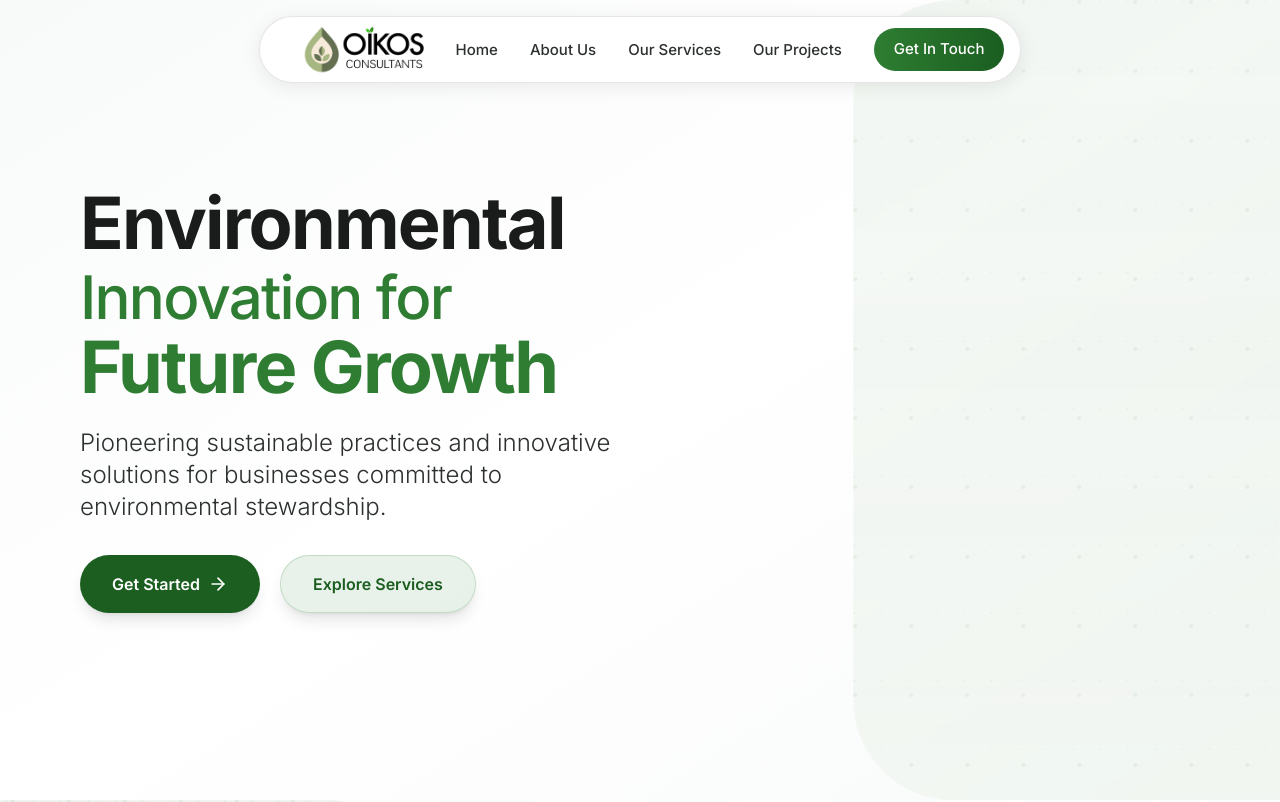
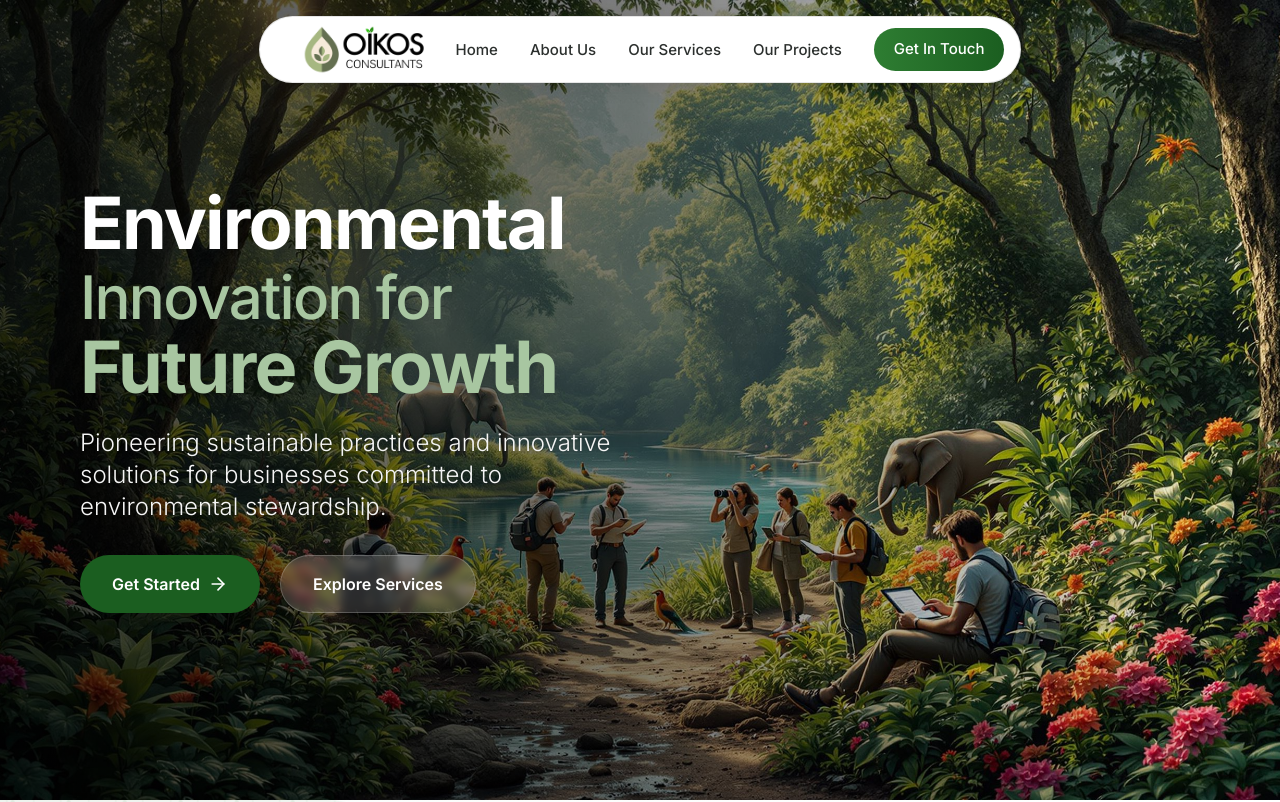
Before and after one commit to akaashchitragar/oikos-consultants, a Next.js app: page / in a window 1280 px wide. Shown: the top 802 px of the page. Built offline with nearby package versions, Linux system fonts and the light colour scheme.

Commit message:
Fixed Some issues - Final Dev build 1.0

```diff
--- a/app/page.tsx
+++ b/app/page.tsx
@@ -67,36 +67,18 @@ export default function Home() {
   return (
     <main className="flex min-h-screen flex-col">
       {/* Hero Section */}
-      <section className="relative h-screen flex items-center overflow-hidden bg-white">
-        {/* Add subtle gradient background similar to other sections */}
-        <div className="absolute inset-0 bg-gradient-to-br from-[#F8FAF9] via-white to-[#F8FAF9]" />
-
-        {/* Add decorative pattern element similar to other sections */}
-        <div className="absolute top-0 right-0 w-1/2 h-full bg-gradient-to-bl from-[#2E7D32]/5 via-[#2E7D32]/3 to-[#2E7D32]/5 rounded-l-[100px] transform translate-x-1/3 overflow-hidden backdrop-blur-[1px]">
-          {/* Pattern Container */}
-          <div className="absolute inset-0">
-            {/* Subtle Gradient Overlays */}
-            <div className="absolute inset-0 bg-gradient-to-t from-white/40 to-transparent mix-blend-soft-light" />
-
-            {/* Enhanced Dots Pattern */}
-            <div className="absolute inset-0">
-              {/* Larger dots */}
-              <div className="absolute inset-0 grid grid-cols-12 gap-8 opacity-[0.08]">
-                {Array.from({ length: 144 }).map((_, index) => (
-                  <div key={`hero-dot-${index}`} className="w-1 h-1 rounded-full bg-[#2E7D32] drop-shadow-[0_0_1px_rgba(46,125,50,0.1)]" />
-                ))}
-              </div>
-              {/* Smaller dots for added depth */}
-              <div className="absolute inset-0 grid grid-cols-[repeat(24,1fr)] gap-4 opacity-[0.05]">
-                {Array.from({ length: 288 }).map((_, index) => (
-                  <div key={`hero-small-${index}`} className="w-0.5 h-0.5 rounded-full bg-[#2E7D32]" />
-                ))}
-              </div>
-            </div>
-          </div>
+      <section className="relative h-screen flex items-center overflow-hidden">
+        <div className="absolute inset-0">
+          <Image
+            src="/images/Hero-banner.jpeg"
+            alt="Hero Background"
+            fill
+            className="object-cover"
+            priority
+          />
+          <div className="absolute inset-0 bg-gradient-to-r from-black/70 via-black/50 to-transparent" />
         </div>
-
-        <div className="container mx-auto px-4 sm:px-6 lg:px-8 relative">
+        <div className="container mx-auto px-4 sm:px-6 lg:px-8 z-10">
           <motion.div
             initial={{ opacity: 0, x: -20 }}
             animate={{ opacity: 1, x: 0 }}
@@ -111,7 +93,7 @@ export default function Home() {
                 exit={{ opacity: 0, y: -20 }}
                 transition={{ duration: 0.5 }}
               >
-                <h1 className="text-5xl md:text-6xl lg:text-7xl font-bold text-[#1A1C1B] leading-tight tracking-tight">
+                <h1 className="text-5xl md:text-6xl lg:text-7xl font-bold text-white leading-tight tracking-tight">
                   <motion.div
                     className="flex flex-col gap-2"
                     initial={{ opacity: 0 }}
@@ -122,13 +104,13 @@ export default function Home() {
                       initial={{ opacity: 0, x: -20 }}
                       animate={{ opacity: 1, x: 0 }}
                       transition={{ duration: 0.5, delay: 0.3 }}
-                      className="text-[#1A1C1B]"
+                      className="text-white"
                     >
                       {headingVariants[currentHeading].line1}
                     </motion.span>
                     <div className="flex flex-col gap-1">
                       <motion.span
-                        className="text-4xl md:text-5xl lg:text-6xl text-[#2E7D32] font-medium"
+                        className="text-4xl md:text-5xl lg:text-6xl text-[#A8C6A1] font-medium"
                         initial={{ opacity: 0, x: -20 }}
                         animate={{ opacity: 1, x: 0 }}
                         transition={{ duration: 0.5, delay: 0.4 }}
@@ -136,7 +118,7 @@ export default function Home() {
                         {headingVariants[currentHeading].line2}
                       </motion.span>
                       <motion.span
-                        className="text-5xl md:text-6xl lg:text-7xl text-[#2E7D32]"
+                        className="text-5xl md:text-6xl lg:text-7xl text-[#A8C6A1] drop-shadow-lg"
                         initial={{ opacity: 0, x: -20 }}
                         animate={{ opacity: 1, x: 0 }}
                         transition={{ duration: 0.5, delay: 0.5 }}
@@ -147,7 +129,7 @@ export default function Home() {
                   </motion.div>
                 </h1>
                 <motion.p
-                  className="text-lg md:text-xl lg:text-2xl mt-6 mb-8 text-[#2C302E] max-w-xl font-light leading-relaxed"
+                  className="text-lg md:text-xl lg:text-2xl mt-6 mb-8 text-neutral-100 max-w-xl font-light leading-relaxed drop-shadow"
                   initial={{ opacity: 0, y: 20 }}
                   animate={{ opacity: 1, y: 0 }}
                   transition={{ duration: 0.5, delay: 0.6 }}
@@ -172,7 +154,7 @@ export default function Home() {
               </Link>
               <Link
                 href="/services"
-                className="px-8 py-4 bg-[#2E7D32]/10 hover:bg-[#2E7D32]/20 rounded-full text-[#1B5E20] font-semibold transition-all w-fit hover:scale-105 shadow-lg hover:shadow-xl border border-[#2E7D32]/20 hover:border-[#2E7D32]/30"
+                className="px-8 py-4 bg-white/15 hover:bg-white/25 rounded-full text-white font-semibold backdrop-blur-sm transition-all w-fit hover:scale-105 shadow-lg hover:shadow-xl border border-white/20 hover:border-white/30"
               >
                 <span className="text-base">Explore Services</span>
               </Link>
--- a/components/TrustedOrganizations.tsx
+++ b/components/TrustedOrganizations.tsx
@@ -1,9 +1,9 @@
 'use client'
 
 import Image from 'next/image'
-import { motion, useAnimationControls } from 'framer-motion'
+import { motion } from 'framer-motion'
 import { Building2 } from 'lucide-react'
-import { useEffect } from 'react'
+import { useEffect, useState, useRef } from 'react'
 
 const organizations = [
   { name: 'Partner 1', logo: '/images/partners/partner1.png' },
@@ -19,20 +19,47 @@ const organizations = [
 ]
 
 export default function TrustedOrganizations() {
-  const controls = useAnimationControls();
+  const containerRef = useRef<HTMLDivElement>(null);
+  const [scrollX, setScrollX] = useState(0);
+  const scrollSpeed = 0.5; // pixels per frame - adjust for speed
+  const logoWidth = 196; // 180px width + 16px gap
+  const totalWidth = organizations.length * logoWidth;
 
   useEffect(() => {
-    controls.start({
-      x: -((180 + 16) * organizations.length),
-      transition: {
-        duration: 30,
-        ease: "linear",
-        repeat: Infinity,
-        repeatType: "loop",
-        repeatDelay: 0
+    let animationId: number;
+    let lastTimestamp: number;
+
+    const step = (timestamp: number) => {
+      if (!lastTimestamp) lastTimestamp = timestamp;
+      const deltaTime = timestamp - lastTimestamp;
+      lastTimestamp = timestamp;
+
+      // Update scroll position
+      setScrollX(prevScrollX => {
+        let newScrollX = prevScrollX - scrollSpeed * deltaTime / 16; // normalize to ~60fps
+
+        // Reset when we've scrolled one full set of logos
+        if (Math.abs(newScrollX) >= totalWidth) {
+          newScrollX = 0;
+        }
+
+        return newScrollX;
+      });
+
+      animationId = requestAnimationFrame(step);
+    };
+
+    animationId = requestAnimationFrame(step);
+
+    return () => {
+      if (animationId) {
+        cancelAnimationFrame(animationId);
       }
-    });
-  }, [controls]);
+    };
+  }, [totalWidth]);
+
+  // Create three sets of logos for seamless scrolling
+  const allLogos = [...organizations, ...organizations, ...organizations];
 
   return (
     <section className="py-10 bg-white">
@@ -70,27 +97,37 @@ export default function TrustedOrganizations() {
         </motion.div>
 
         {/* Partners Scroll */}
-        <div className="relative w-full overflow-hidden py-4">
-          <div className="absolute left-0 top-4 bottom-4 w-32 bg-gradient-to-r from-white to-transparent z-10" />
-          <div className="absolute right-0 top-4 bottom-4 w-32 bg-gradient-to-l from-white to-transparent z-10" />
+        <div className="relative w-full overflow-hidden py-8">
+          <div className="absolute left-0 top-8 bottom-8 w-32 bg-gradient-to-r from-white to-transparent z-10" />
+          <div className="absolute right-0 top-8 bottom-8 w-32 bg-gradient-to-l from-white to-transparent z-10" />
 
-          <div className="flex">
-            <motion.div
-              className="flex gap-4 items-center py-2"
-              animate={controls}
+          <div className="flex overflow-hidden">
+            <div
+              ref={containerRef}
+              className="flex gap-4 items-center py-6 px-4"
               style={{
                 width: "max-content",
                 paddingLeft: '2rem',
                 paddingRight: '2rem',
+                transform: `translateX(${scrollX}px)`,
+                willChange: 'transform', // Optimize for animation performance
               }}
             >
-              {/* First set of logos */}
-              {organizations.map((org, index) => (
+              {allLogos.map((org, index) => (
                 <div
                   key={`${org.name}-${index}`}
-                  className="flex-shrink-0 w-[180px] h-[90px] relative grayscale hover:grayscale-0 transition-all duration-300
-                           bg-white rounded-lg shadow-md hover:shadow-xl p-4 group hover:-translate-y-1
-                           border border-gray-100 hover:border-green-100 mx-1"
+                  className="flex-shrink-0 w-[180px] h-[90px] relative bg-white rounded-lg shadow-md hover:shadow-xl p-4 group hover:-translate-y-1 border border-gray-100 hover:border-green-100 mx-1"
+                  style={{
+                    filter: 'grayscale(100%) drop-shadow(0 4px 6px rgba(0, 0, 0, 0.1))',
+                    transition: 'all 0.3s ease',
+                    margin: '8px'
+                  }}
+                  onMouseEnter={(e) => {
+                    e.currentTarget.style.filter = 'grayscale(0%) drop-shadow(0 4px 6px rgba(0, 0, 0, 0.1))';
+                  }}
+                  onMouseLeave={(e) => {
+                    e.currentTarget.style.filter = 'grayscale(100%) drop-shadow(0 4px 6px rgba(0, 0, 0, 0.1))';
+                  }}
                 >
                   <div className="absolute inset-0 bg-gradient-to-br from-green-50/0 to-green-50/30 opacity-0 group-hover:opacity-100 transition-opacity duration-300 rounded-lg" />
                   <Image
@@ -102,26 +139,7 @@ export default function TrustedOrganizations() {
                   />
                 </div>
               ))}
-
-              {/* Duplicate set for seamless loop */}
-              {organizations.map((org, index) => (
-                <div
-                  key={`${org.name}-${index}-dup`}
-                  className="flex-shrink-0 w-[180px] h-[90px] relative grayscale hover:grayscale-0 transition-all duration-300
-                           bg-white rounded-lg shadow-md hover:shadow-xl p-4 group hover:-translate-y-1
-                           border border-gray-100 hover:border-green-100 mx-1"
-                >
-                  <div className="absolute inset-0 bg-gradient-to-br from-green-50/0 to-green-50/30 opacity-0 group-hover:opacity-100 transition-opacity duration-300 rounded-lg" />
-                  <Image
-                    src={org.logo}
-                    alt={org.name}
-                    fill
-                    className="object-contain p-3 transition-transform duration-300 group-hover:scale-105"
-                    sizes="180px"
-                  />
-                </div>
-              ))}
-            </motion.div>
+            </div>
           </div>
         </div>
       </div>
```
